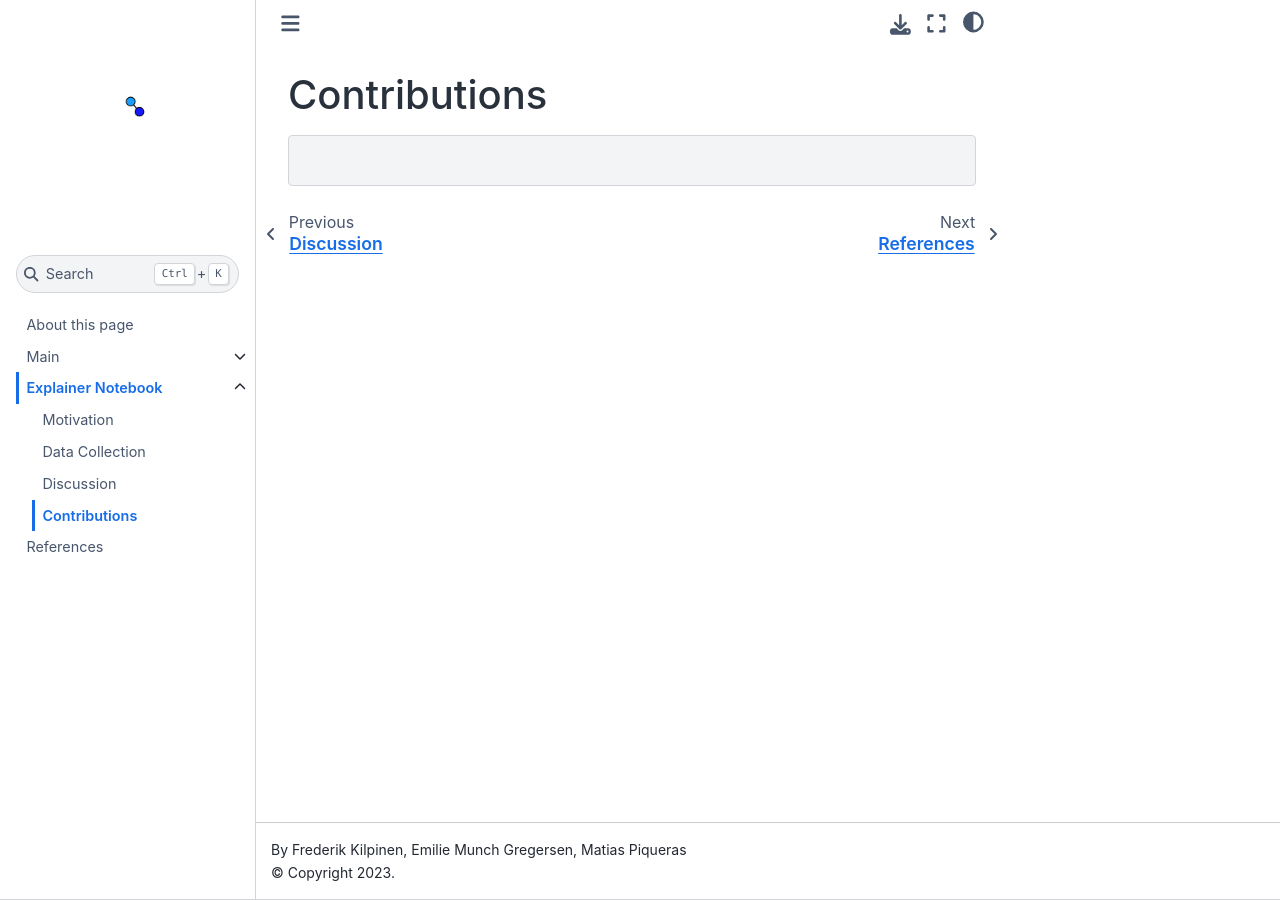
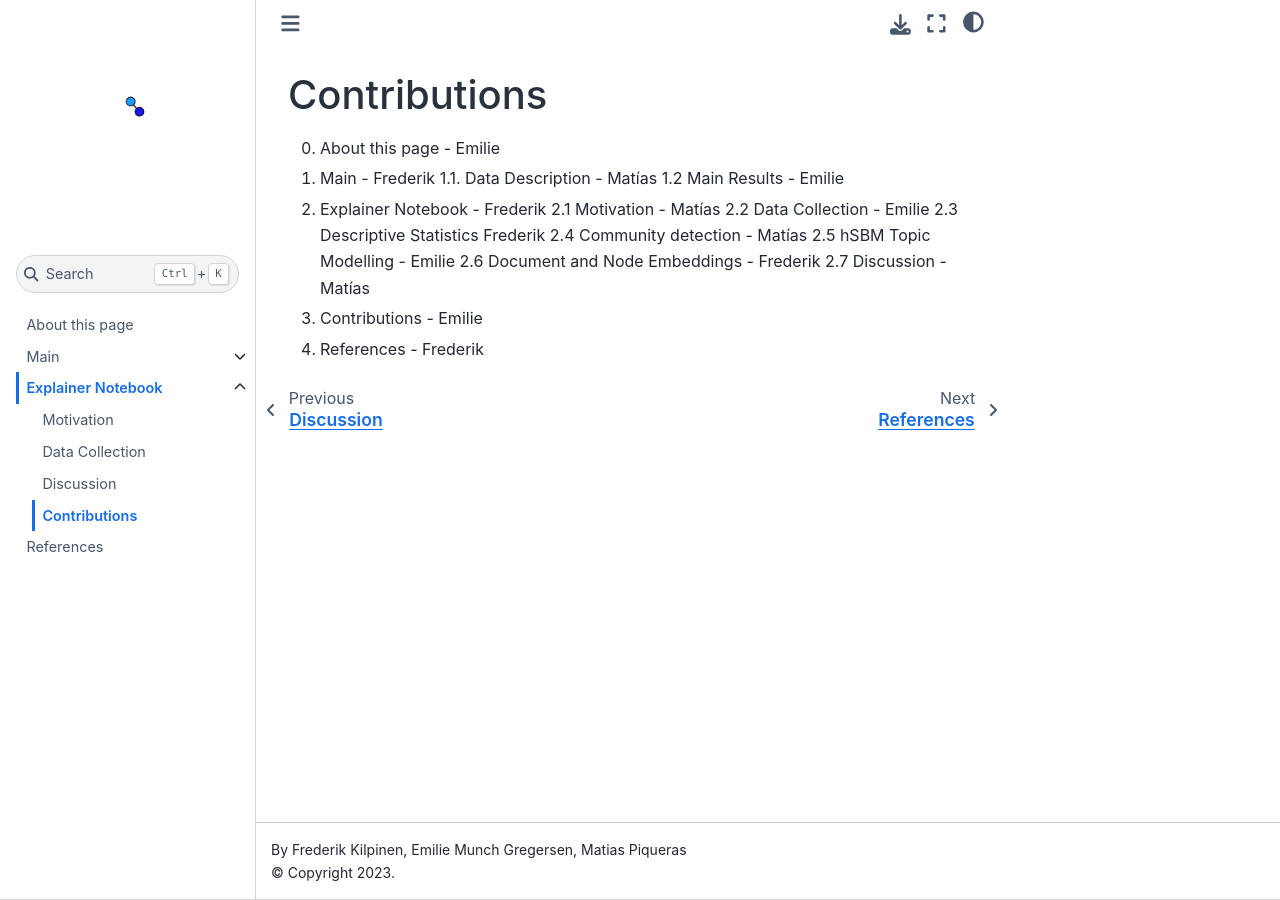
Before and after one commit to MatPiq/DTU-social-graphs-project-book, a Jupyter Book: the page built from explainer_contributions.md, in a window 1280 px wide. Built offline with Jupyter Book 1.0.4 settings and Sphinx 7.4.7 and the Sphinx Book theme 1.1.4, drawn with Linux system fonts in a browser that asks for light colours; pages that are not in the unit, such as notebooks, are missing from menus; comment, search, counter and statistics services are not loaded.

Commit message:
Update explainer_contributions.md

````diff
--- a/explainer_contributions.md
+++ b/explainer_contributions.md
@@ -2,8 +2,19 @@ Contributions
 =============
 
 
+0. About this page - Emilie
 
+1. Main - Frederik
+    1.1. Data Description - Matías
+    1.2  Main Results - Emilie
 
-```python
-
-```
+2. Explainer Notebook - Frederik
+    2.1  Motivation - Matías
+    2.2 Data Collection - Emilie
+    2.3 Descriptive Statistics Frederik
+    2.4 Community detection - Matías
+    2.5 hSBM Topic Modelling - Emilie
+    2.6 Document and Node Embeddings - Frederik
+    2.7 Discussion - Matías
+3. Contributions - Emilie
+4. References - Frederik
````
